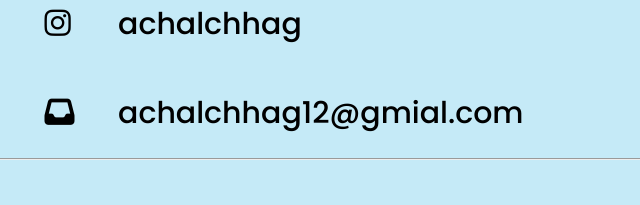
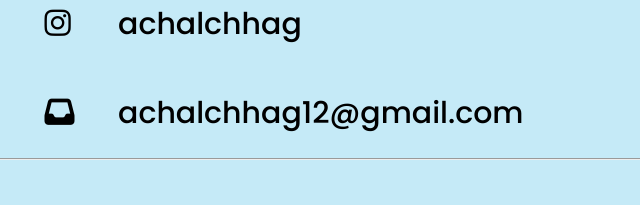
Before and after one commit to achalchhag/Portfolio, a plain HTML site: page contact.html in a window 1280 px wide. Shown: the part 394-599 px from the top of the page, 356-996 px from the left. Drawn offline with Linux system fonts and the light colour scheme.

Commit message:
Add files via upload

```diff
--- a/contact.html
+++ b/contact.html
@@ -45,7 +45,7 @@
                     </tr>
                     <tr>
                         <td><a href="" target="_blank"><i class="fa-solid fa-inbox"></i></a></td>
-                        <td>achalchhag12@gmial.com</td>
+                        <td>achalchhag12@gmail.com</td>
                     </tr>
                 </table>
             </div>
```
